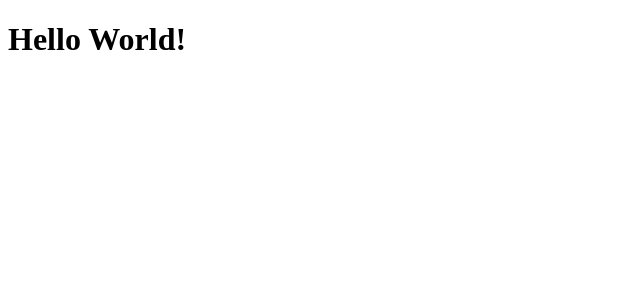
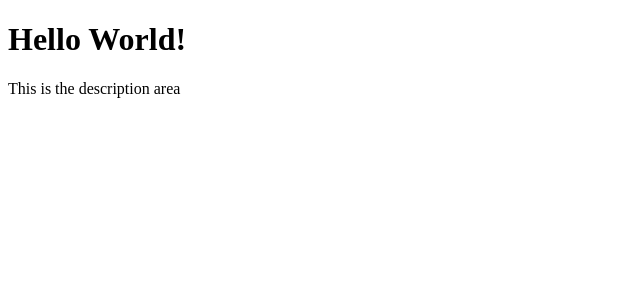
Before and after one commit to nimishtechpro/NTP_react_app, a React (Create React App) app: page / in a window 1280 px wide. Shown: the top 300 px of the page, without its empty margins (0-640 px from the left). Built offline with nearby package versions, Linux system fonts and the light colour scheme.

Commit message:
RTU-101 : ReactJS - Evaluating expression inside JSX

```diff
--- a/src/App.js
+++ b/src/App.js
@@ -1,6 +1,9 @@
 function App() {
+  const data = 'This is the description area'
   return (
+<div>
 <h1>Hello World!</h1>
-  );
+<p>{data}</p>
+</div>);
 }
 export default App;
```
